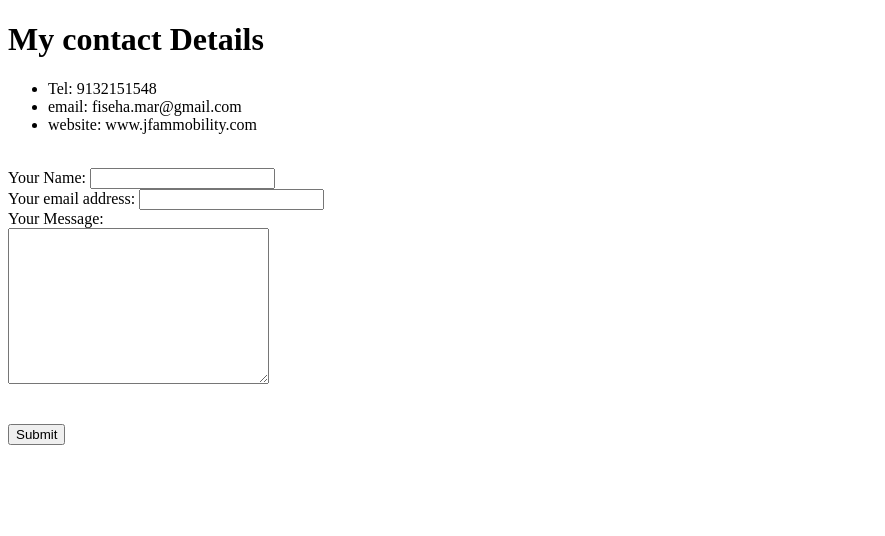
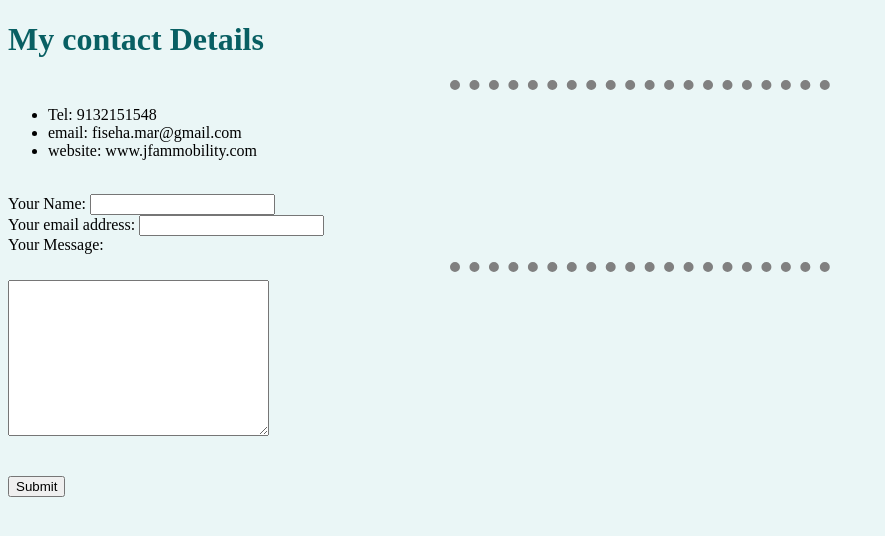
Before and after one commit to fisehamar/ressume, a plain HTML site: page contact.html in a window 1280 px wide. Shown: the whole page, without its empty margins (0-885 px from the left). Drawn offline with Linux system fonts and the light colour scheme.

Commit message:
Update the pages file

```diff
--- a/contact.html
+++ b/contact.html
@@ -3,9 +3,13 @@
   <head>
     <meta charset="utf-8">
     <title>Contact</title>
+    <link rel="stylesheet" href="css/style.css">
+
   </head>
   <body>
     <h1>My contact Details</h1>
+
+    <hr>
     <ul>
       <li>Tel: 9132151548</li>
       <li>email: fiseha.mar@gmail.com</li>
@@ -17,8 +21,9 @@
     <input type="text" name="yourName" value=""> <br>
 
     <label>Your email address: </label>
-    <input type="email" name="yourEmail" value=""> <br>
-    <label>Your Message:</label><br>
+    <input type="email" name="yourEmail" value=""><br>
+    <label>Your Message:</label>
+    <hr>
     <textarea name="name" rows="10" cols="30"></textarea> <br><br>
     <br>
     <input type="submit" name="" value="Submit">
--- /dev/null
+++ b/css/style.css
@@ -0,0 +1,30 @@
+body {
+
+  background-color: #EAF6F6;
+
+
+}
+
+hr {
+
+
+  border-style: none;
+  border-top-style: dotted;
+  border-color: grey;
+  border-width: 10px;
+  width: 30%;
+}
+
+img {
+  width: 50px
+  height: 50px
+}
+
+h1 {
+
+  color: #085f63
+}
+
+h3 {
+  color: #3F8F8D
+}
```
Also changed, not shown: index.html (+2 -0 lines), profsummary.html (+5 -1 lines), projectexperience.html (+5 -2 lines).
